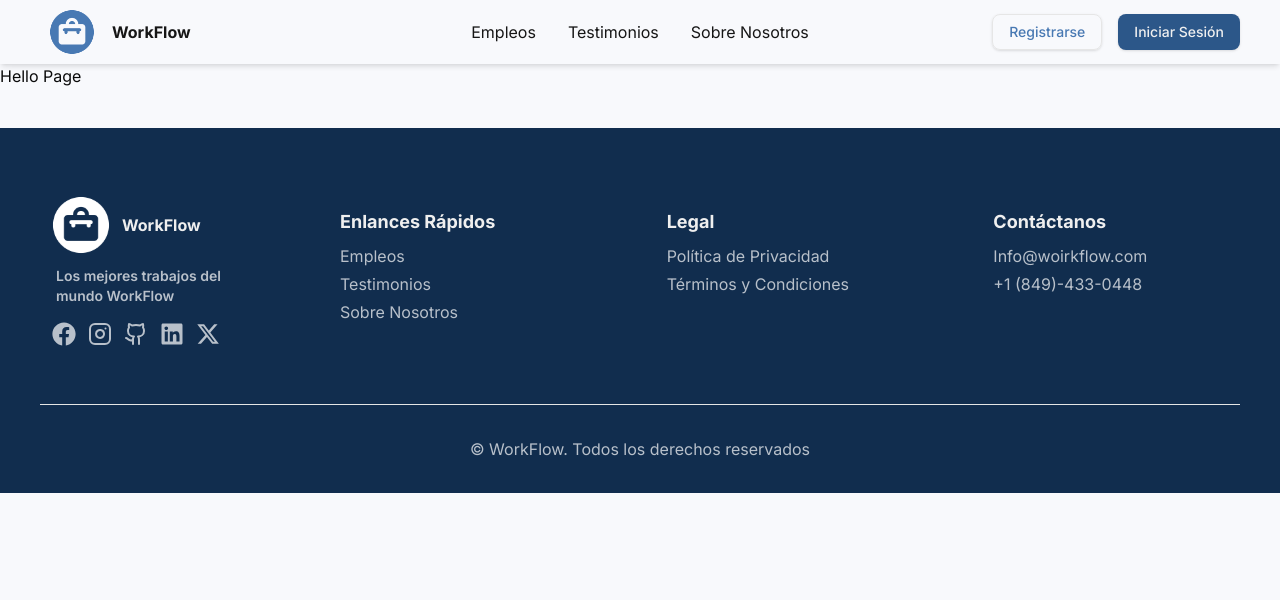
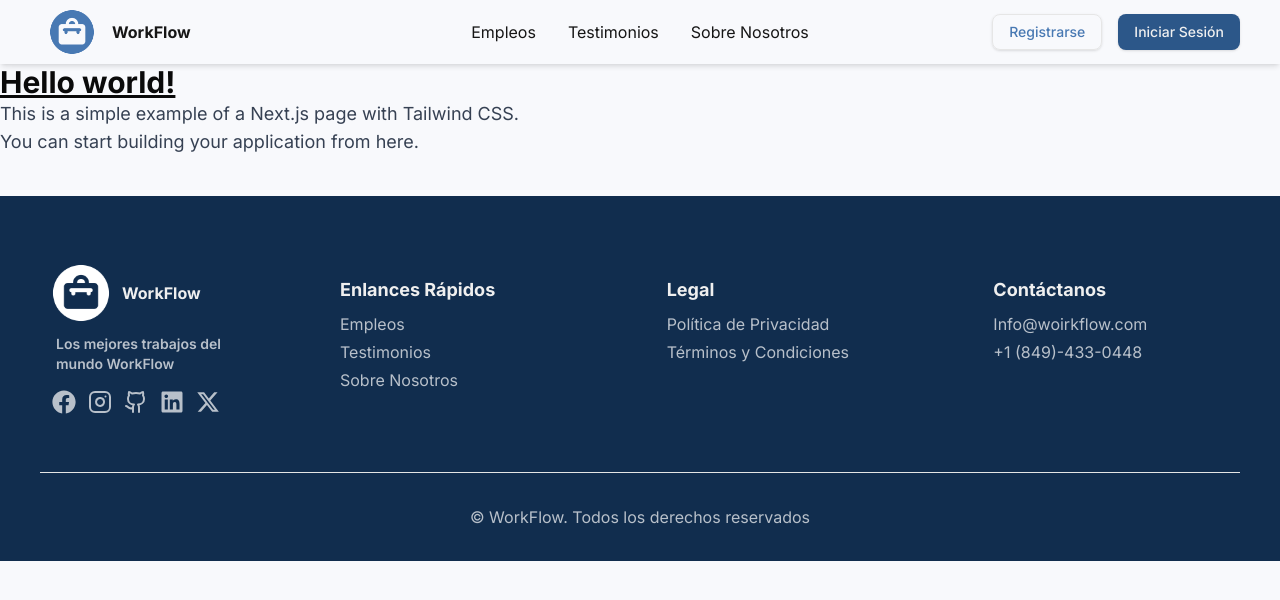
Before and after one commit to Ramerlinj/WorkFlow, a Next.js app in the folder workflow-app/: page / in a window 1280 px wide. Shown: the top 600 px of the page. Built offline with nearby package versions, Linux system fonts and the light colour scheme.

Commit message:
Config home page

```diff
--- a/workflow-app/src/app/page.tsx
+++ b/workflow-app/src/app/page.tsx
@@ -1,8 +1,16 @@
 
-export default function NamePage() {
+export default function HomePage() {
   return (
     <div>
-      <h1>Hello Page</h1>
+      <h1 className="text-3xl font-bold underline">
+        Hello world!
+      </h1>
+      <p className="text-lg text-gray-700">
+        This is a simple example of a Next.js page with Tailwind CSS.
+      </p>
+      <p className="text-lg text-gray-700">
+        You can start building your application from here.
+      </p>
     </div>
   );
 }
```
